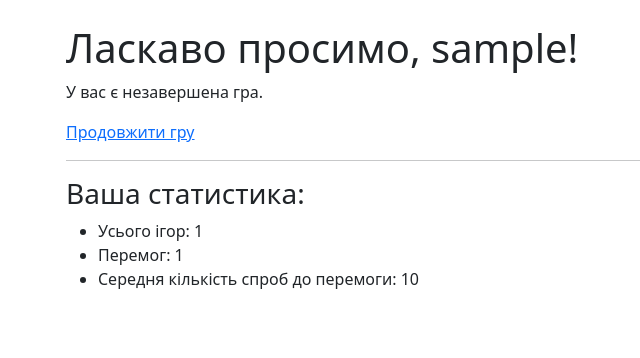
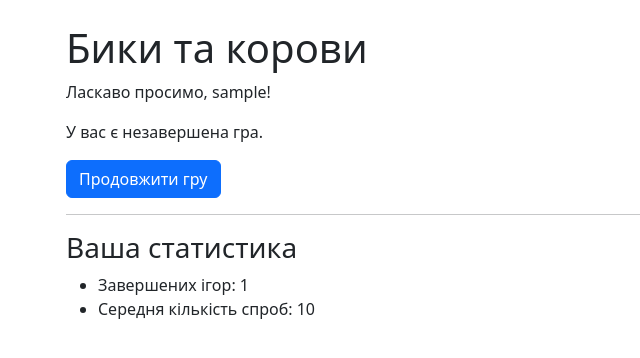
Before and after one commit to ap75/game, a Django app: template templates/game/index.html in a window 1280 px wide. Shown: the part 55-413 px from the top of the page, without its empty margins (16-656 px from the left). Run offline with Django 5.2, Linux system fonts and the light colour scheme; a user stored in the database is signed in; tables that the repository leaves empty hold one stand-in row (values such as "Sample post"); the template is opened without the code that fills it: values that come from a table or form of the project are taken from there, most other values are stand-ins (such as "Sample title", 1, 10 or a date in 2020).

Commit message:
Fix templates

```diff
--- a/templates/base.html
+++ b/templates/base.html
@@ -13,7 +13,10 @@
       {% if user.is_superuser %}
         <a href="/admin/" class="btn btn-outline-warning btn-sm">Адмінка</a>
       {% endif %}
-      <a href="{% url 'logout' %}" class="btn btn-outline-danger btn-sm">Вийти</a>
+      <form method="post" action="{% url 'logout' %}" style="display: inline;">
+        {% csrf_token %}
+        <button type="submit" class="btn btn-outline-danger btn-sm">Вийти</button>
+      </form>
     {% else %}
       <a href="{% url 'login' %}" class="btn btn-outline-primary btn-sm">Вхід</a>
       <a href="{% url 'signup' %}" class="btn btn-outline-success btn-sm">Реєстрація</a>
--- a/templates/game/index.html
+++ b/templates/game/index.html
@@ -1,19 +1,28 @@
 {% extends "base.html" %}
 {% block content %}
-  <h1>Ласкаво просимо{% if user.username %}, {{ user.username }}{% endif %}!</h1>
+  <h1>Бики та корови</h1>
+
+  {% if user.is_authenticated %}
+    <p>Ласкаво просимо, {{ user.username }}!</p>
 
     {% if current_game %}
       <p>У вас є незавершена гра.</p>
-    <a href="">Продовжити гру</a>
+      <a href="{% url 'play_game' current_game.id %}" class="btn btn-primary">Продовжити гру</a>
     {% else %}
-    <a href="{% url 'start_game' %}">Почати нову гру</a>
+      <a href="{% url 'start_game' %}" class="btn btn-success">Почати нову гру</a>
     {% endif %}
 
     <hr>
-  <h3>Ваша статистика:</h3>
+    <h3>Ваша статистика</h3>
     <ul>
-    <li>Усього ігор: {{ total_games }}</li>
-    <li>Перемог: {{ total_wins }}</li>
-    <li>Середня кількість спроб до перемоги: {{ avg_tries }}</li>
+      <li>Завершених ігор: {{ total_games }}</li>
+      <li>Середня кількість спроб: {{ avg_tries }}</li>
     </ul>
+
+  {% else %}
+    <p>Гра "Бики та корови" — це логічна гра, у якій потрібно відгадати 4-значне число, не знаючи жодної цифри наперед.</p>
+    <p>Після кожної спроби ви дізнаєтесь, скільки цифр угадано точно (бики), а скільки — тільки за значенням, але не за позицією (корови).</p>
+    <a href="{% url 'login' %}" class="btn btn-primary">Увійти</a>
+    <a href="{% url 'signup' %}" class="btn btn-secondary">Зареєструватися</a>
+  {% endif %}
 {% endblock %}
```
Lines whose indentation alone changed are shown as unchanged.
